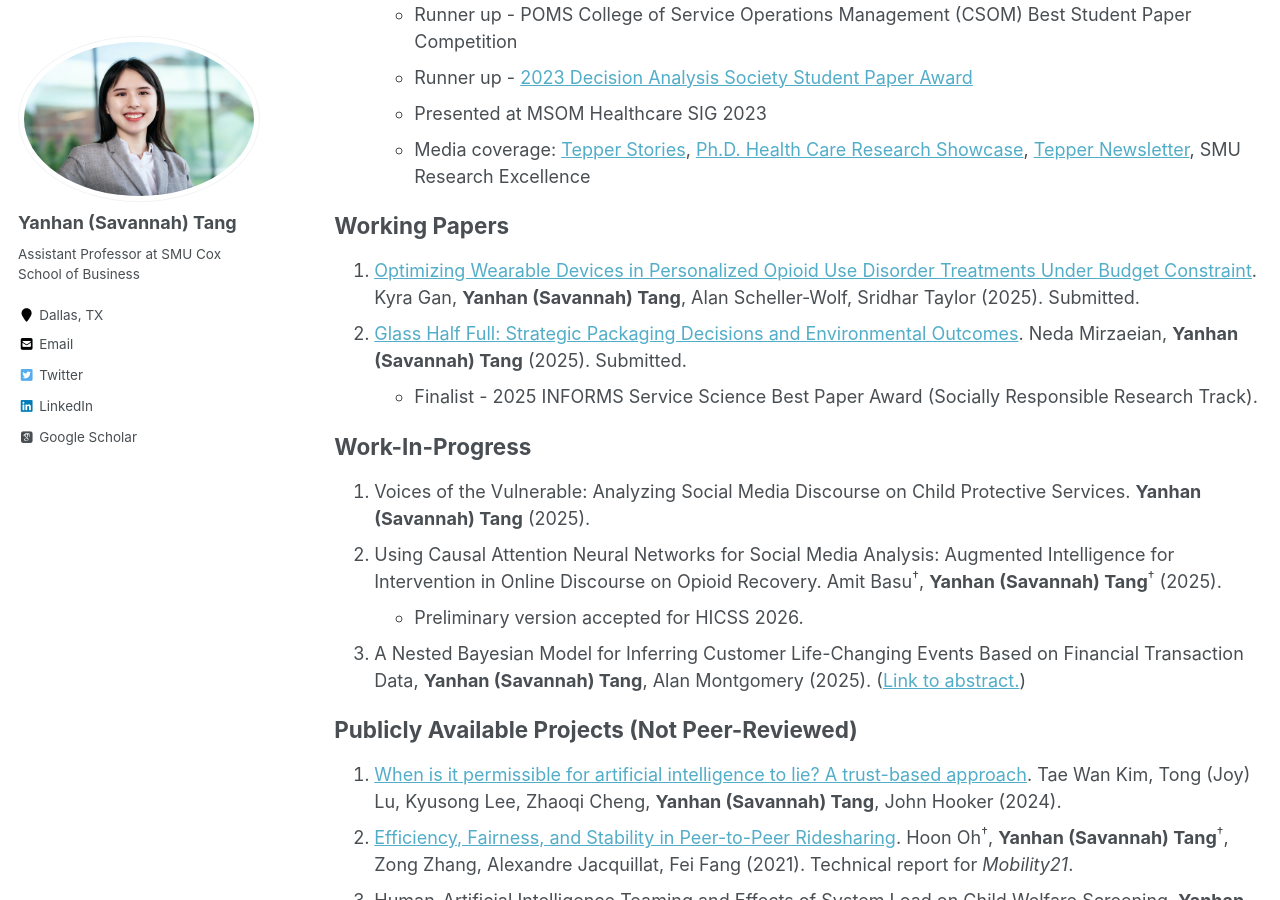
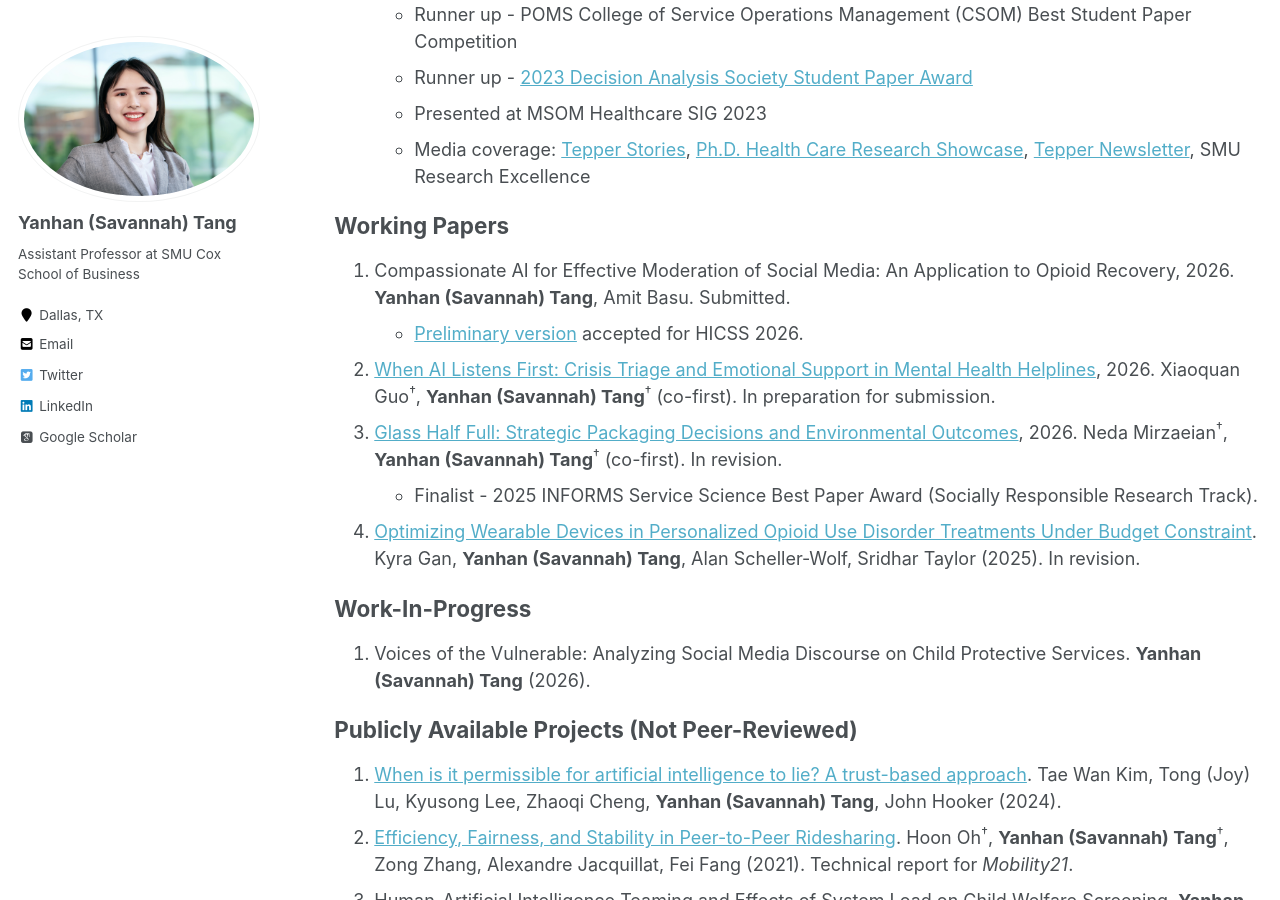
Before and after one commit to savytang/savytang.github.io, a Jekyll site: the page built from _pages/researches.md, in a window 1280 px wide and 900 px high, scrolled down 618 px. Built offline with Jekyll 4.4.1, drawn with Linux system fonts in a browser that asks for light colours; some web fonts are replaced.

Commit message:
2026febUpdate
CV, research activities

```diff
--- a/_pages/researches.md
+++ b/_pages/researches.md
@@ -23,16 +23,16 @@ author_profile: true
 
 ## Working Papers
 
-1. [Optimizing Wearable Devices in Personalized Opioid Use Disorder Treatments Under Budget Constraint](https://papers.ssrn.com/sol3/papers.cfm?abstract_id=3389539). Kyra Gan, __Yanhan (Savannah) Tang__, Alan Scheller-Wolf, Sridhar Taylor (2025). Submitted.
-1. [Glass Half Full: Strategic Packaging Decisions and Environmental Outcomes](https://papers.ssrn.com/sol3/papers.cfm?abstract_id=5289741#). Neda Mirzaeian, __Yanhan (Savannah) Tang__ (2025). Submitted.
+1. Compassionate AI for Effective Moderation of Social Media: An Application to Opioid Recovery, 2026. __Yanhan (Savannah) Tang__, Amit Basu. Submitted.
+   - [Preliminary version](https://scholarspace.manoa.hawaii.edu/items/dbad2ae4-590f-47fa-87f5-79de9402f0af) accepted for HICSS 2026.
+1. [When AI Listens First: Crisis Triage and Emotional Support in Mental Health Helplines](https://papers.ssrn.com/sol3/cf_dev/AbsByAuth.cfm?per_id=4718407), 2026. Xiaoquan Guo<sup>&dagger;</sup>, __Yanhan (Savannah) Tang__<sup>&dagger;</sup> (co-first). In preparation for submission.
+1. [Glass Half Full: Strategic Packaging Decisions and Environmental Outcomes](https://papers.ssrn.com/sol3/papers.cfm?abstract_id=5289741#), 2026. Neda Mirzaeian<sup>&dagger;</sup>, __Yanhan (Savannah) Tang__<sup>&dagger;</sup> (co-first). In revision.
    * Finalist - 2025 INFORMS Service Science Best Paper Award (Socially Responsible Research Track).
+1. [Optimizing Wearable Devices in Personalized Opioid Use Disorder Treatments Under Budget Constraint](https://papers.ssrn.com/sol3/papers.cfm?abstract_id=3389539). Kyra Gan, __Yanhan (Savannah) Tang__, Alan Scheller-Wolf, Sridhar Taylor (2025). In revision.
 
 ## Work-In-Progress
 
-1. Voices of the Vulnerable: Analyzing Social Media Discourse on Child Protective Services. __Yanhan (Savannah) Tang__ (2025).
-1. Using Causal Attention Neural Networks for Social Media Analysis: Augmented Intelligence for Intervention in Online Discourse on Opioid Recovery. Amit Basu<sup>&dagger;</sup>, __Yanhan (Savannah) Tang__<sup>&dagger;</sup> (2025).
-   * Preliminary version accepted for HICSS 2026.
-1. A Nested Bayesian Model for Inferring Customer Life-Changing Events Based on Financial Transaction Data, __Yanhan (Savannah) Tang__, Alan Montgomery (2025). ([Link to abstract.](../files/abstract_pnc.pdf))
+1. Voices of the Vulnerable: Analyzing Social Media Discourse on Child Protective Services. __Yanhan (Savannah) Tang__ (2026).
 
 ## Publicly Available Projects (Not Peer-Reviewed)
 
```
Also changed, not shown: _pages/about.md (+1 -1 lines), _pages/cv.md (+1 -1 lines), _pages/service.md (+2 -2 lines), 1 other file.
